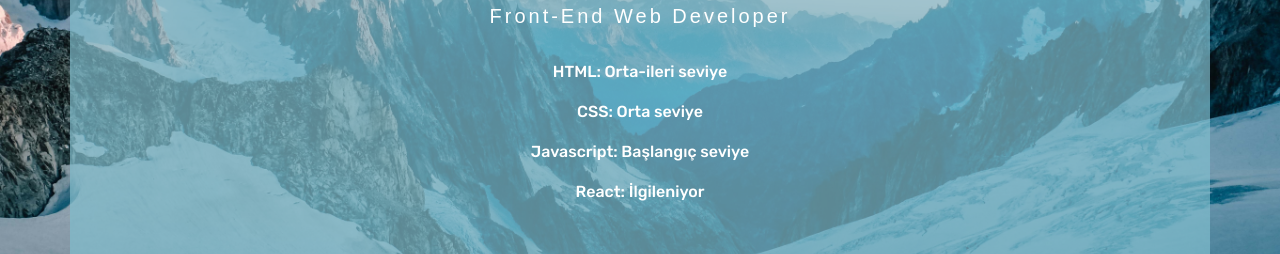
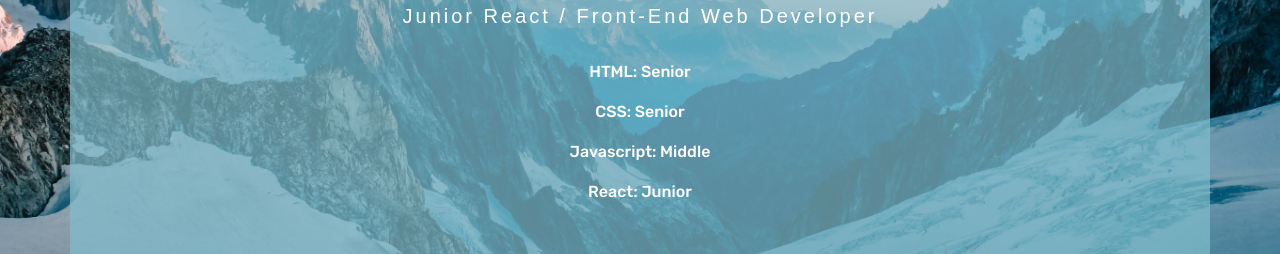
Before and after one commit to AtakanAKKAN/CvCard, a plain HTML site: page index.html in a window 1280 px wide. Shown: the part 349-603 px from the top of the page. Drawn offline with nearby package versions, Linux system fonts and the light colour scheme.

Commit message:
Update index.html

```diff
--- a/index.html
+++ b/index.html
@@ -24,12 +24,12 @@
              <div class="box col-lg-12 col-md-12 col-sm-12">
                 <img src="img/profil.png" alt="">
                 <h1>Atakan Akkan</h1>
-                <h5>Front-End Web Developer</h5>
+                <h5>Junior React / Front-End Web Developer</h5>
                 <br>
-                <p>HTML: Orta-ileri seviye</p>
-                <p>CSS: Orta seviye</p>
-                <p>Javascript: Başlangıç seviye</p>
-                <p>React: İlgileniyor</p>
+                <p>HTML: Senior</p>
+                <p>CSS: Senior</p>
+                <p>Javascript: Middle</p>
+                <p>React: Junior</p>
              </div>
 
              <div class="footer col-lg-12 col-md-12 col-sm-12">
```
